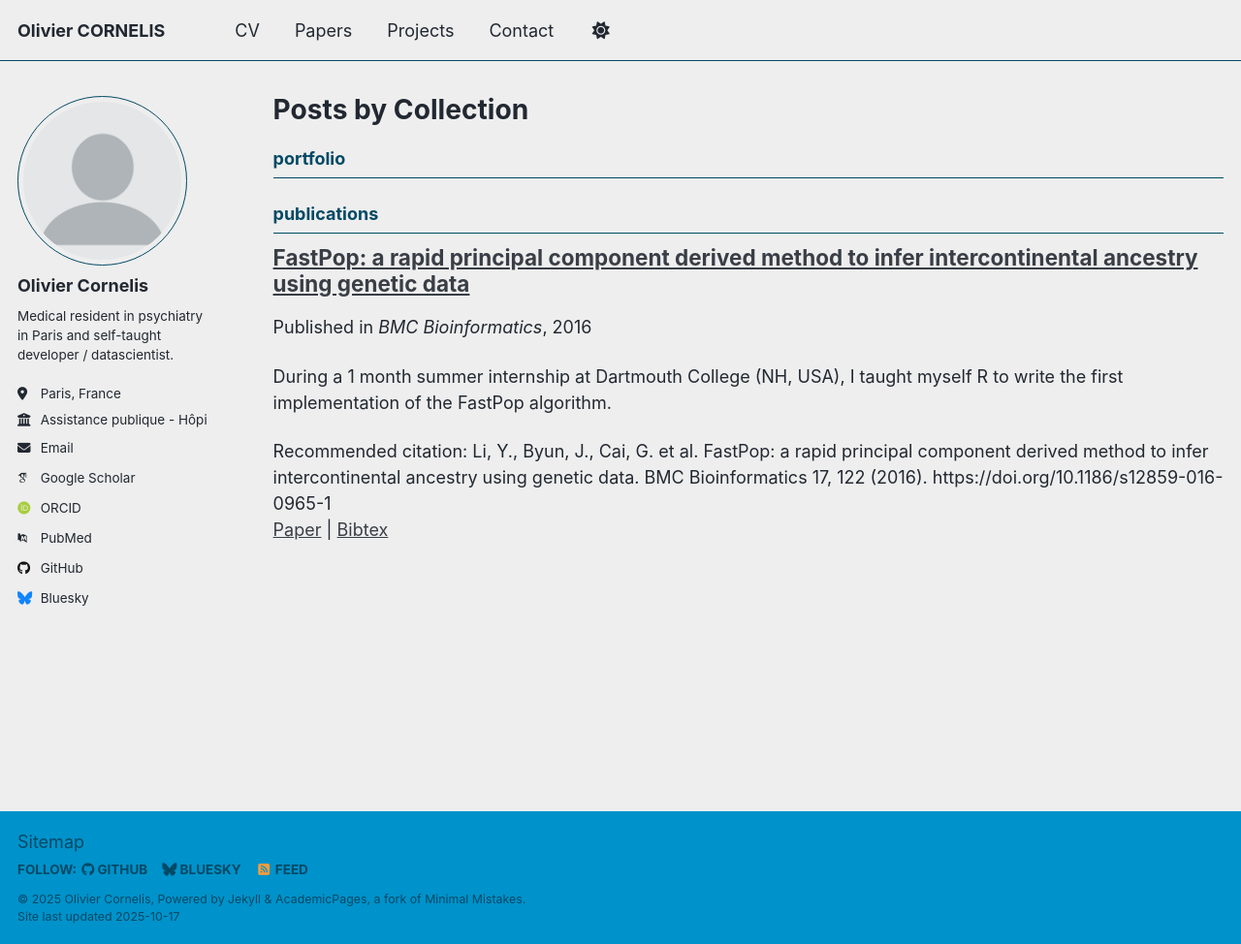
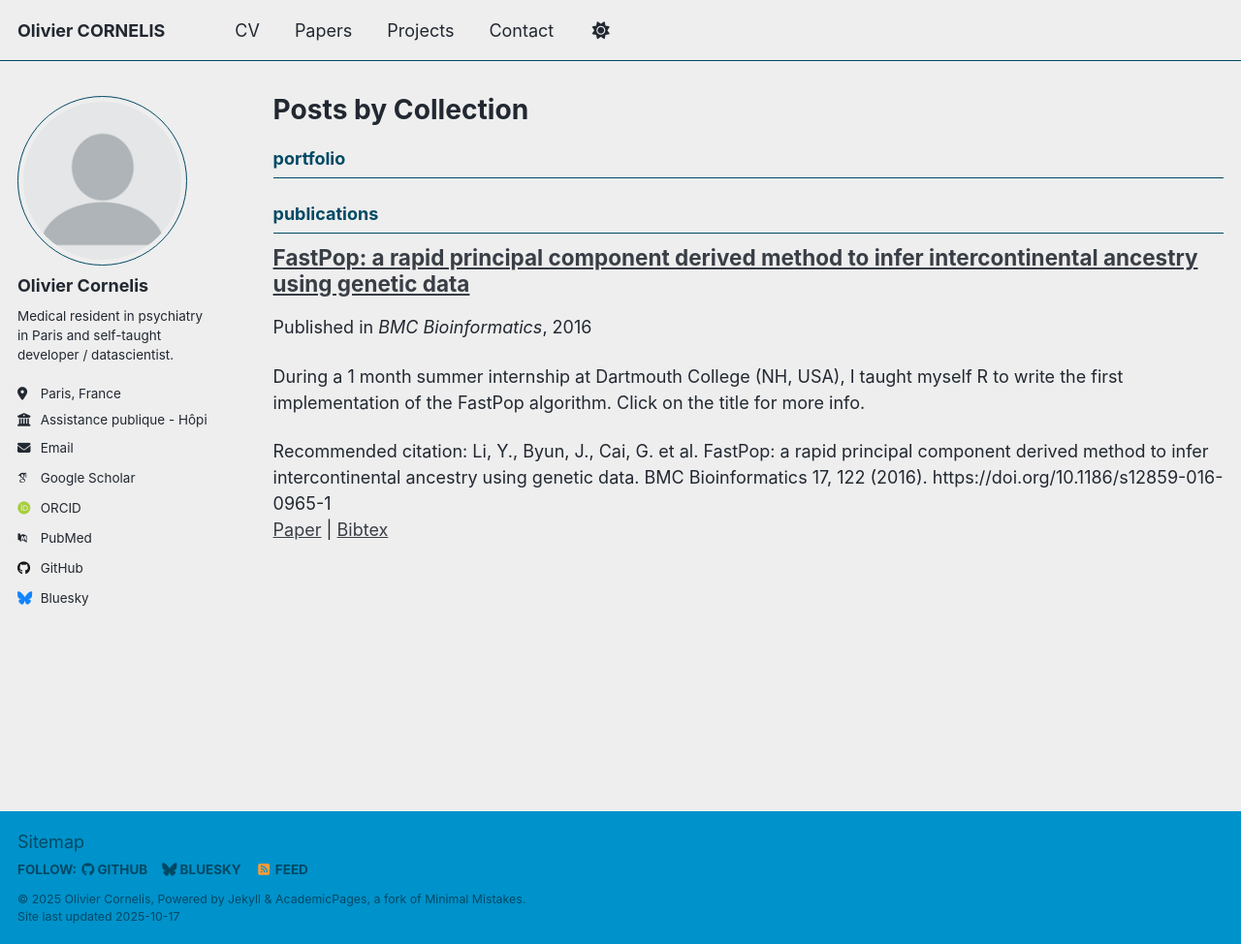
Before and after one commit to thiswillbeyourgithub/website, a Jekyll site: the page built from _pages/collection-archive.html, in a window 1280 px wide and 974 px high. Shown: the whole window at 97% size. Built offline with Jekyll 4.4.1, drawn with Linux system fonts in a browser that asks for light colours; some web fonts are replaced; a script that is not in the unit is left out.

Commit message:
add instruction to click
Signed-off-by: thiswillbeyourgithub <26625900+thiswillbeyourgithub@users.noreply.github.com>

```diff
--- a/_publications/2016-03-09-fastpop.md
+++ b/_publications/2016-03-09-fastpop.md
@@ -3,7 +3,7 @@ title: "FastPop: a rapid principal component derived method to infer intercontin
 collection: publications
 category: manuscripts
 permalink: /publication/2016-03-09-fastpop
-excerpt: 'During a 1 month summer internship at Dartmouth College (NH, USA), I taught myself R to write the first implementation of the FastPop algorithm.'
+excerpt: 'During a 1 month summer internship at Dartmouth College (NH, USA), I taught myself R to write the first implementation of the FastPop algorithm. Click on the title for more info.'
 date: 2016-03-09
 venue: 'BMC Bioinformatics'
 # slidesurl: 'http://academicpages.github.io/files/slides1.pdf'
```
